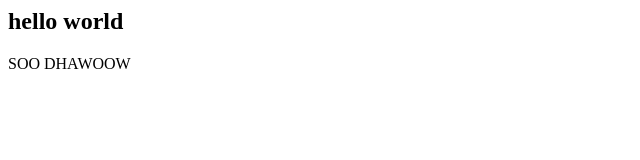
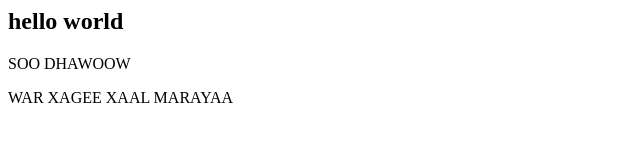
Before and after one commit to xassan3/youtube, a plain HTML site: page index.html in a window 1280 px wide. Shown: the whole page, without its empty margins (0-640 px from the left). Drawn offline with Linux system fonts and the light colour scheme.

Commit message:
WAR XAGEE XAAL MARAYAA

```diff
--- a/index.html
+++ b/index.html
@@ -7,6 +7,7 @@
 <body>
     <h2>hello world</h2>
     <p>SOO DHAWOOW</p>
+    <p>WAR XAGEE XAAL MARAYAA</p>
 </body>
 
 </html>
```
